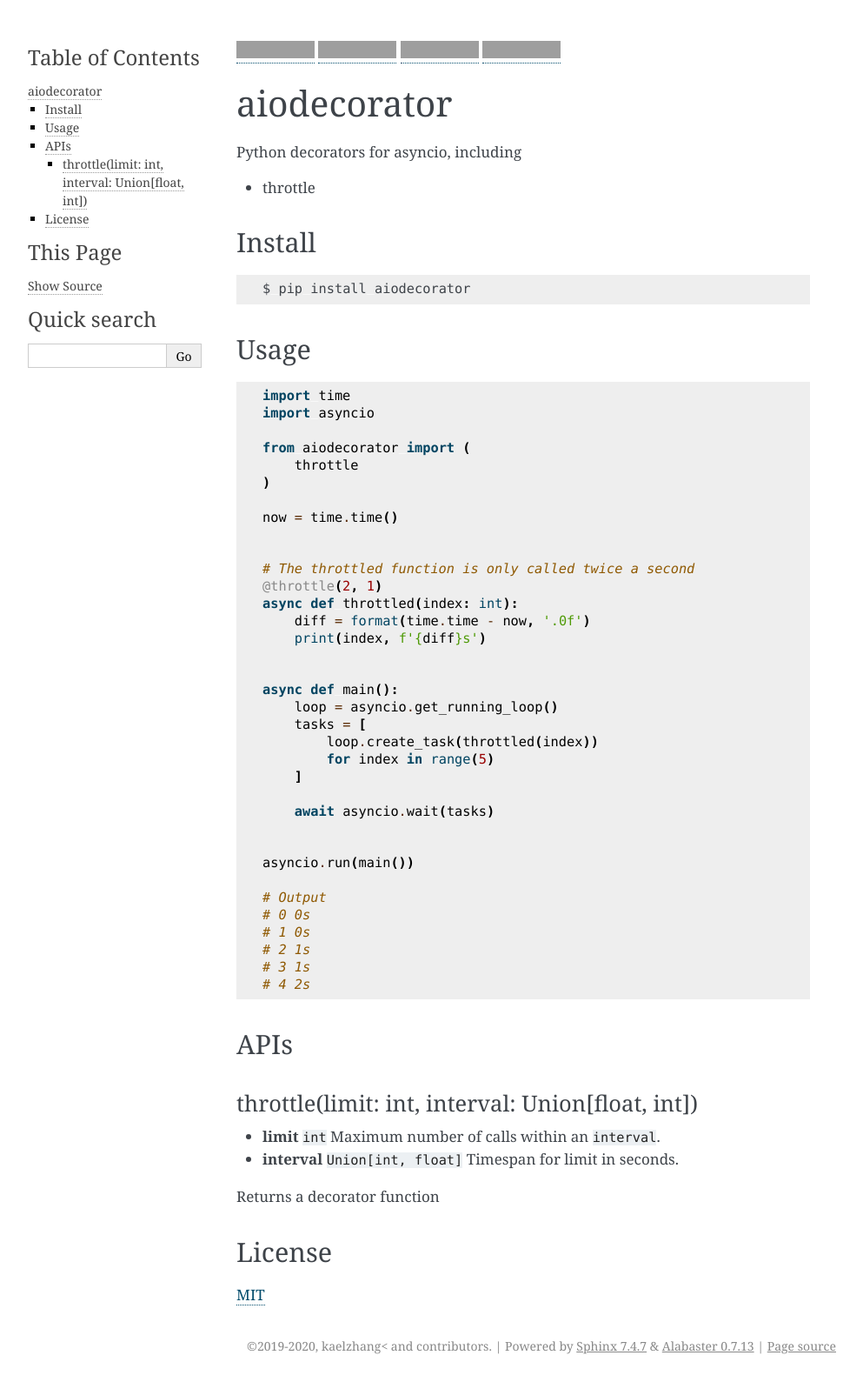
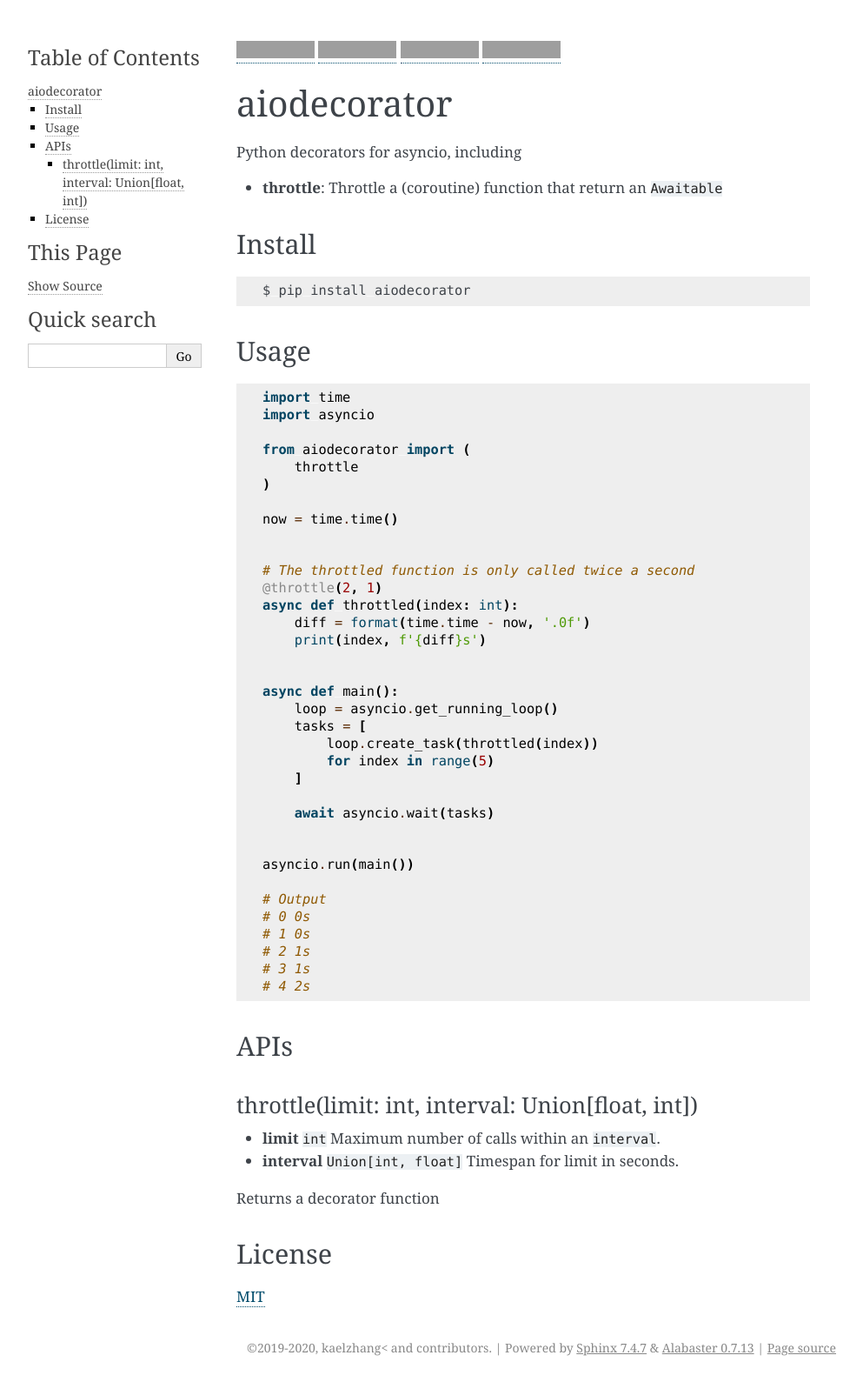
Before and after one commit to kaelzhang/python-aiodecorator, a Sphinx documentation site: the page built from docs/README.md, in a window 1280 px wide. Shown: the whole page at 87% size, without its empty margins (148-1141 px from the left). Built offline with Sphinx 7.4.7, drawn with Linux system fonts in a browser that asks for light colours; grey boxes are pictures that could not be loaded.

Commit message:
1.0.1: improves README.md

```diff
--- a/aiodecorator/__init__.py
+++ b/aiodecorator/__init__.py
@@ -1,4 +1,4 @@
-__version__ = '1.0.0'
+__version__ = '1.0.1'
 
 __all__ = (
     'throttle'
--- a/docs/README.md
+++ b/docs/README.md
@@ -7,7 +7,7 @@
 
 Python decorators for asyncio, including
 
-- throttle
+- **throttle**: Throttle a (coroutine) function that return an `Awaitable`
 <!-- - limit -->
 <!-- - timeout -->
 
```
